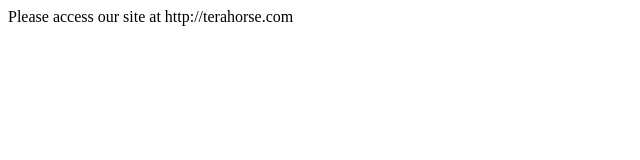
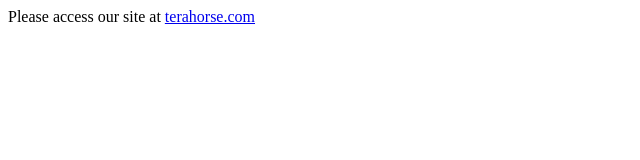
Before and after one commit to terahorse/terahorse.github.io, a plain HTML site: page index.html in a window 1280 px wide. Shown: the whole page, without its empty margins (0-640 px from the left). Drawn offline with Linux system fonts and the light colour scheme.

Commit message:
First commit

```diff
--- a/index.html
+++ b/index.html
@@ -1,3 +1,4 @@
 <html>
-Please access our site at http://terahorse.com
+Please access our site at
+  <a href="http://terahorse.com">terahorse.com</a>
 </html>
```
